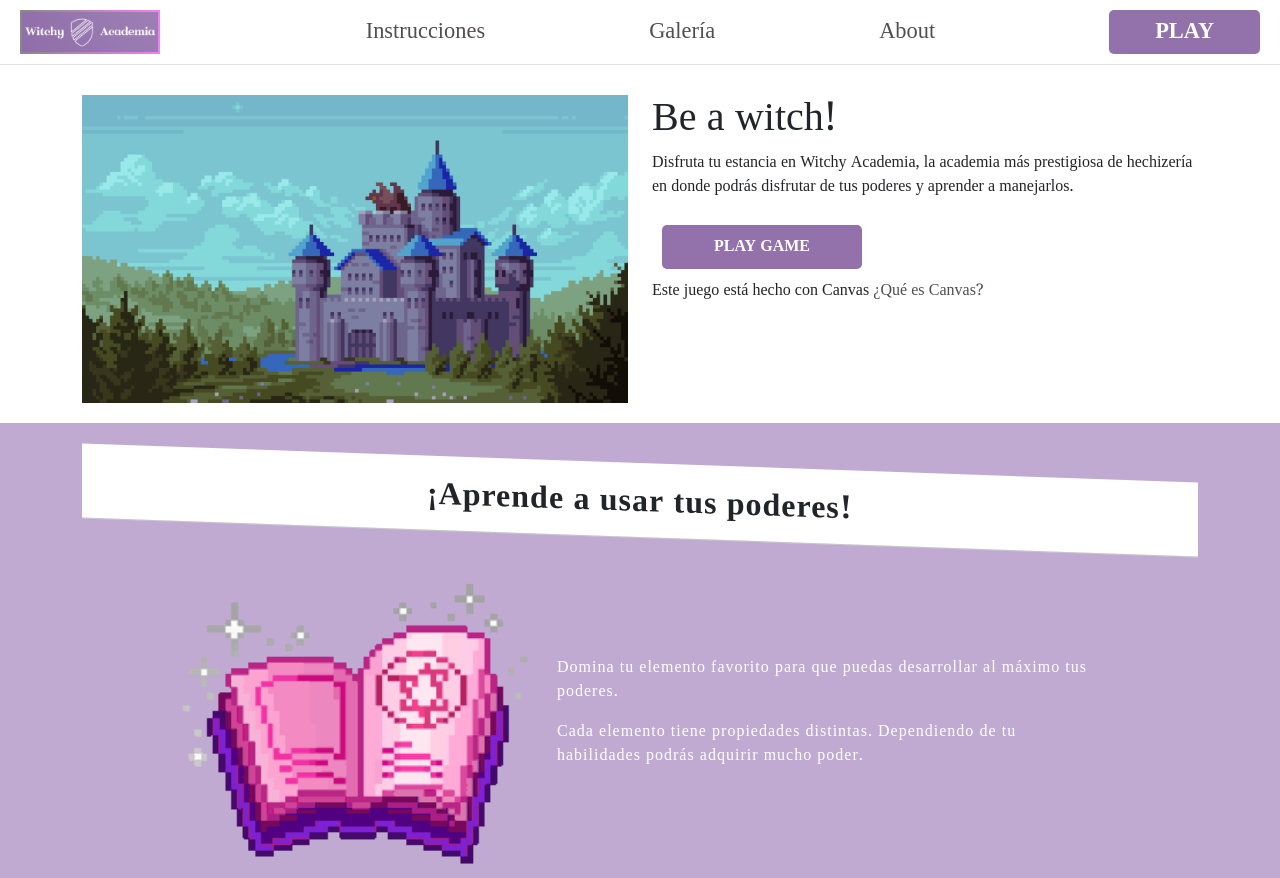
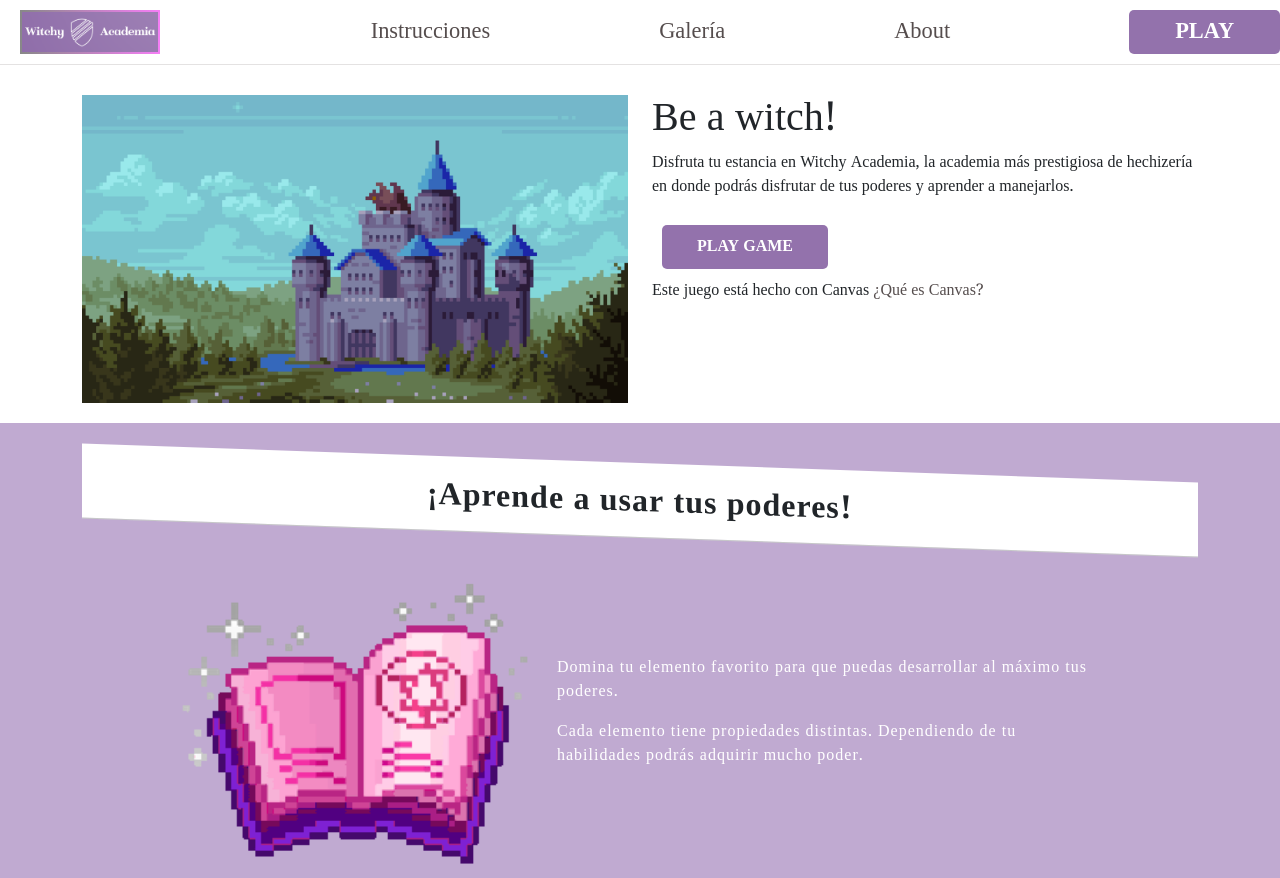
Before and after one commit to AngelesFigueredo/witchy-academia-launching-page, a plain HTML site: page index.html in a window 1280 px wide. Shown: the top 878 px of the page. Drawn offline with nearby package versions, Linux system fonts and the light colour scheme.

Commit message:
play game button improved

```diff
--- a/index.html
+++ b/index.html
@@ -25,9 +25,11 @@
                 </ul>
             </div>
         </nav>
-        <button class="play-game-button">
-            <a href="#" class="button-text">Play</a>
-        </button>
+        <div class="button-w">
+            <button class="play-game-button">
+                <a href="#" class="button-text">Play</a>
+            </button>
+        </div>
     </header>
 
     <section class="section-1">
@@ -43,8 +45,8 @@
                             podrás disfrutar de tus poderes y aprender a manejarlos.
                         </p>
                         <div class="row">
-                            <div class="col-lg-4">
-                                <button class="play-game-button">
+                            <div class="col col-lg-4 ">
+                                <button class="play-game-button col">
                                     <a href="#" class="button-text">Play Game</a>
                                 </button>
                             </div>
--- a/style/style.css
+++ b/style/style.css
@@ -57,12 +57,15 @@ a {
     border-image: linear-gradient(to right, rgb(136, 136, 136), rgb(245, 126, 245)) 1
 }
 .play-game-button{
-    width: 200px;
+    width: 100%;
     height: 44px;
     margin: 10px;
     border: 0px;
     border-radius: 5px;
     background-color: #9372ac;
+}
+.button-w {
+    width: 200px;
 }
 .button-text{
     color: white;
```
